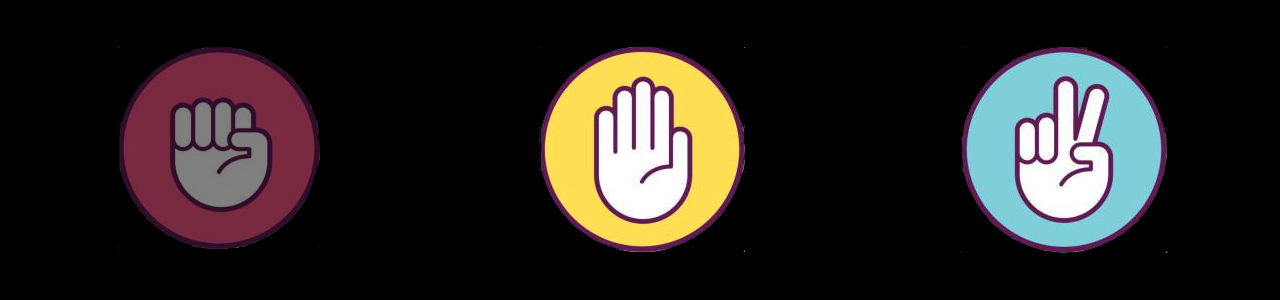
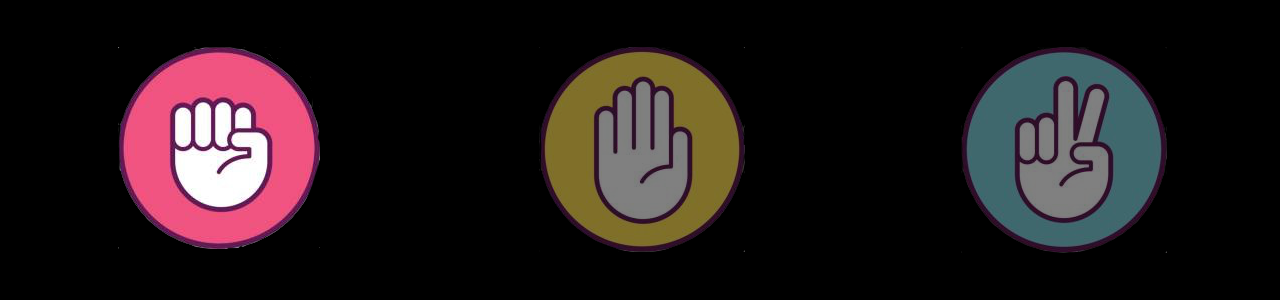
Before and after one commit to Veregorn/RockPaperScissors, a plain HTML site: page index.html in a window 1280 px wide. In both pictures the pointer is over the picture 219 px from the left and 357 px from the top of the page. Shown: the part 210-510 px from the top of the page. Drawn offline with Linux system fonts and the light colour scheme.

Commit message:
Reverse hover in game images

```diff
--- a/rockPaperScissors.css
+++ b/rockPaperScissors.css
@@ -36,10 +36,11 @@ body {
 
 img {
     margin: 0 auto;
+    opacity: 50%;
 }
 
 img:hover {
-    opacity: 50%;
+    opacity: 100%;
 }
 
 #footer {
```
